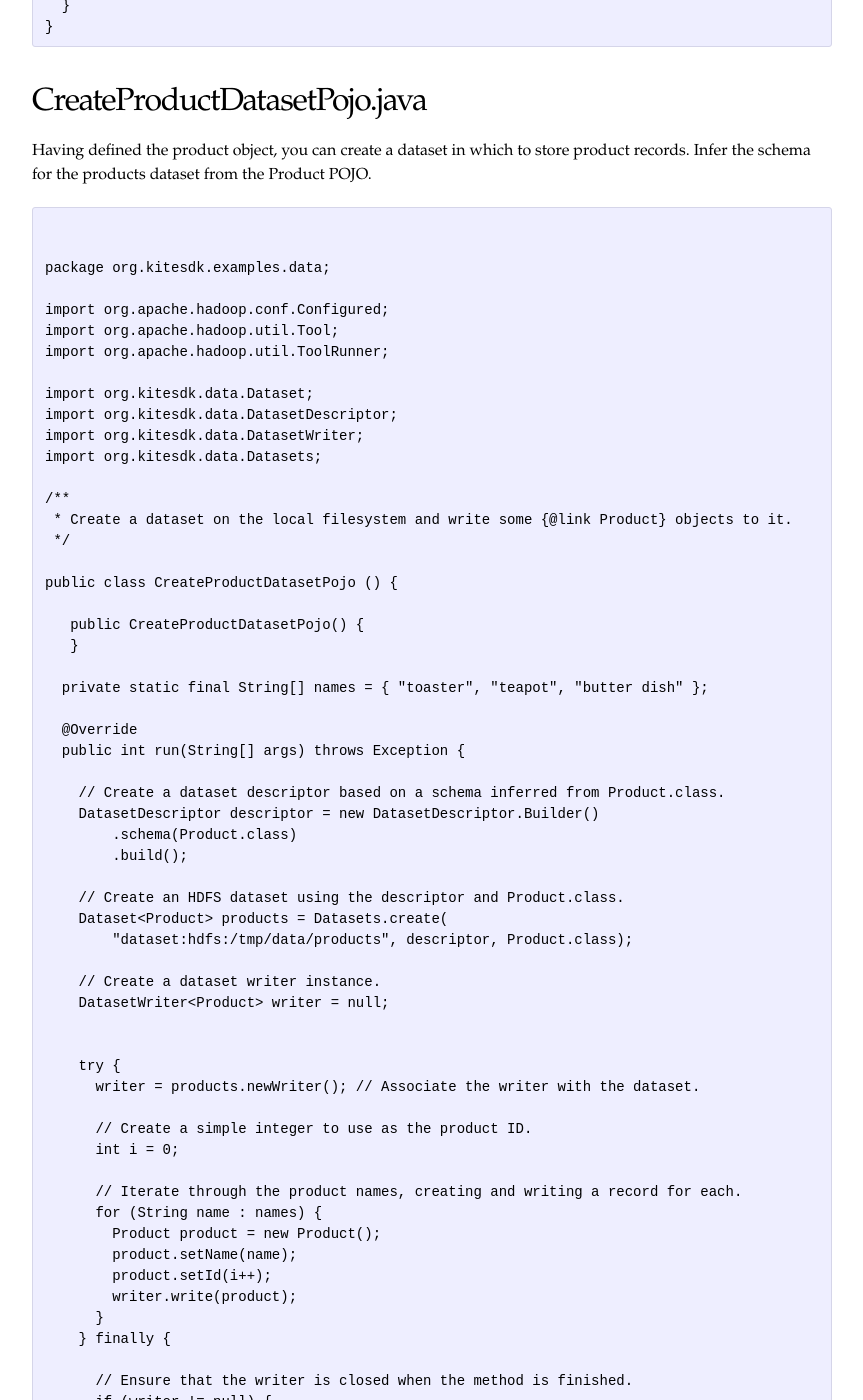
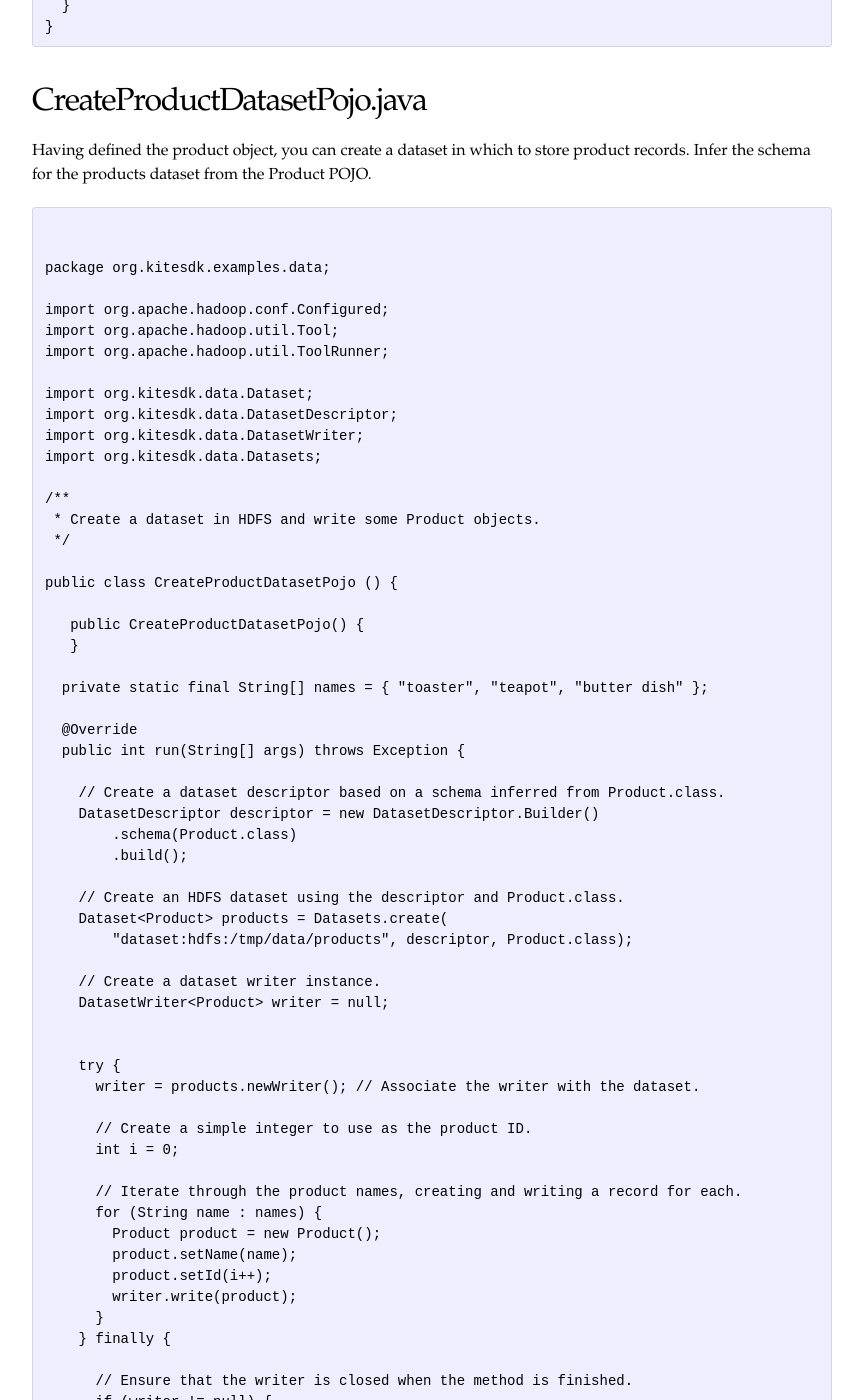
Before and after one commit to kite-sdk/kite-docs, a Jekyll site: the page built from StreamingIO.md, in a window 1280 px wide and 1400 px high, scrolled down 1130 px. Shown: the whole window, without its empty margins (208-1071 px from the left). Built offline with Jekyll 4.4.1, drawn with Linux system fonts in a browser that asks for light colours; some of the changed text lies outside the part shown.

Commit message:
Minor change to code commentary.

```diff
--- a/StreamingIO.md
+++ b/StreamingIO.md
@@ -68,7 +68,7 @@ import org.kitesdk.data.DatasetWriter;
 import org.kitesdk.data.Datasets;
 
 /**
- * Create a dataset on the local filesystem and write some {@link Product} objects to it.
+ * Create a dataset in HDFS and write some Product objects.
  */
 
 public class CreateProductDatasetPojo () {
```
